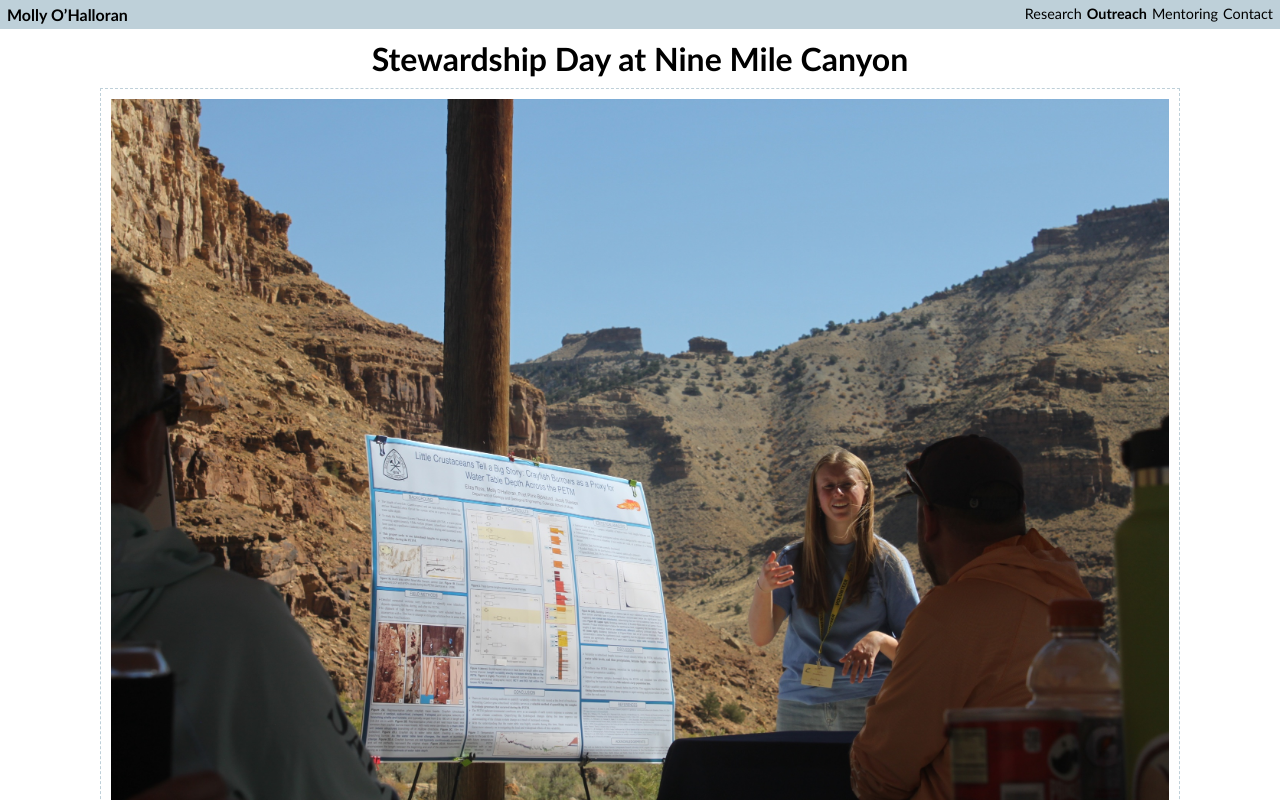
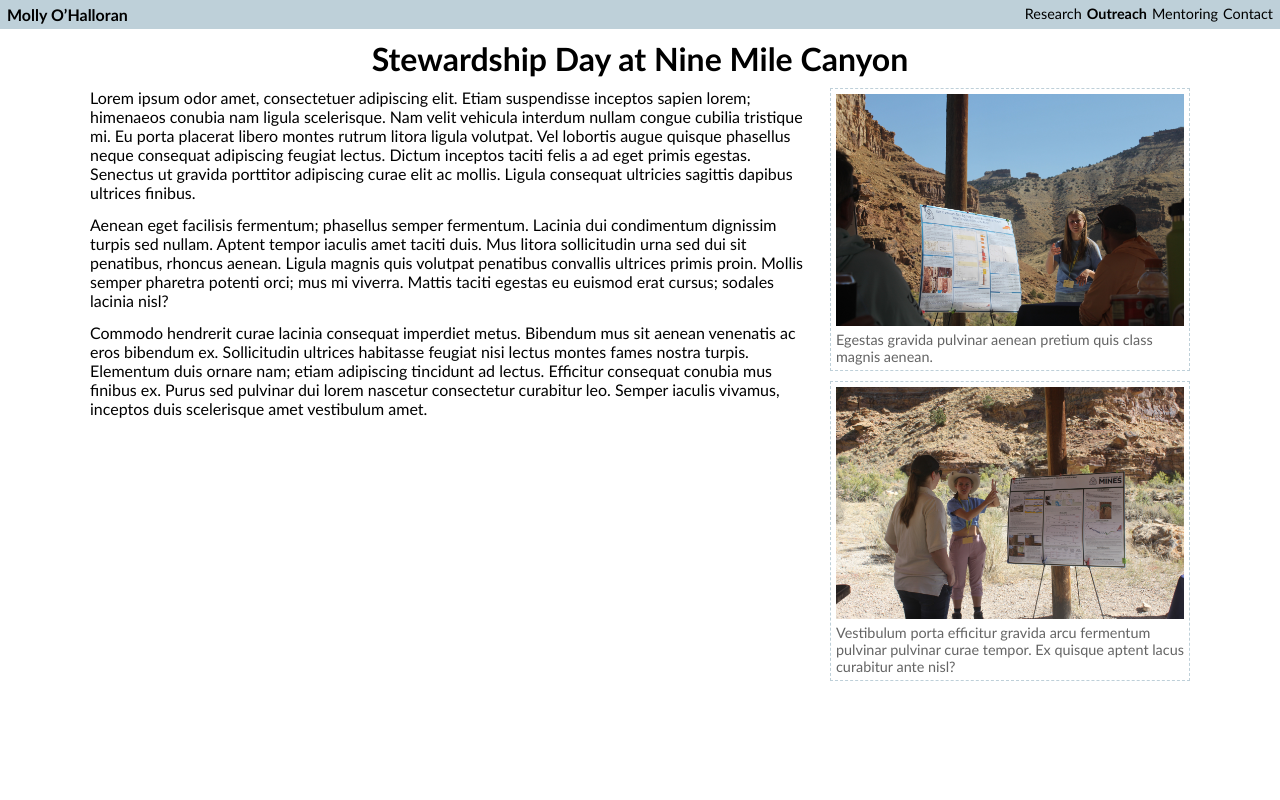
Before and after one commit to mohalloran00/mohalloran00.github.io, a React (Vite) app in the folder react-vite/: page /#/outreach in a window 1280 px wide. Shown: the top 800 px of the page. Built offline with nearby package versions, Linux system fonts and the light colour scheme.

Commit message:
finished outreach

```diff
--- a/react-vite/src/components/Outreach/Outreach.css
+++ b/react-vite/src/components/Outreach/Outreach.css
@@ -7,6 +7,38 @@
 
   .outreach-fig {
     border: 1px dashed var(--rock);
-    padding: 10px;
+    padding: 5px;
+    margin-bottom: 10px;
+    height: fit-content;
   }
 }
+
+@media screen and (min-width: 600px) {
+  .outreach-figs {
+    display: grid;
+    grid-template-columns: 1fr 1fr;
+    column-gap: 10px;
+  }
+}
+
+@media screen and (min-width: 1100px) {
+  .outreach {
+    padding: 0 0 10px;
+  }
+
+  .outreach-content {
+    display: grid;
+    grid-template-columns: 4fr 2fr;
+    grid-template-areas: 'outreach-text outreach-images';
+    column-gap: 20px;
+  }
+
+  .outreach-figs {
+    grid-area: outreach-images;
+    grid-template-columns: 1fr;
+  }
+
+  .outreach-text {
+    grid-area: outreach-text;
+  }
+}
--- a/react-vite/src/components/Outreach/Outreach.jsx
+++ b/react-vite/src/components/Outreach/Outreach.jsx
@@ -8,6 +8,8 @@ export default function Outreach() {
   return (
     <div className='outreach'>
       <h1 className='center'>Stewardship Day at Nine Mile Canyon</h1>
+      <div className='outreach-content'>
+        <div className='outreach-figs'>
           {outreach.images.map(({ src, caption }, i) => (
             <ImageWithCaption
               src={src}
@@ -16,11 +18,13 @@ export default function Outreach() {
               className='outreach-fig'
             />
           ))}
+        </div>
         <div className='outreach-text'>
           {outreach.text.map((paragraph, i) => (
             <p key={i}>{paragraph}</p>
           ))}
         </div>
       </div>
+    </div>
   );
 }
--- a/react-vite/src/css-global/elements.css
+++ b/react-vite/src/css-global/elements.css
@@ -21,6 +21,12 @@ a:hover {
   cursor: pointer;
 }
 
+figcaption {
+  color: var(--darkgray);
+  font-size: 0.9em;
+  margin-top: 5px;
+}
+
 .center {
   text-align: center;
 }
--- a/react-vite/src/css-global/vars.css
+++ b/react-vite/src/css-global/vars.css
@@ -2,5 +2,6 @@
   --rock: rgb(190, 208, 217);
   --river: rgb(183, 228, 247);
   --water: rgb(2, 172, 238);
+  --darkgray: rgb(100, 100, 100);
   --max-width: 600px;
 }
```
Lines whose indentation alone changed are shown as unchanged.
